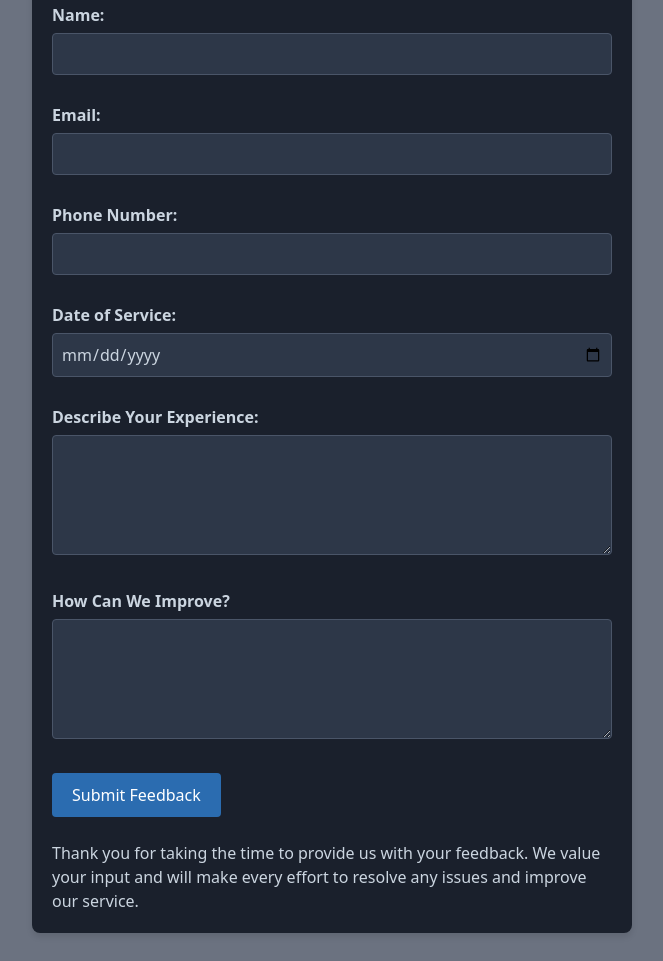
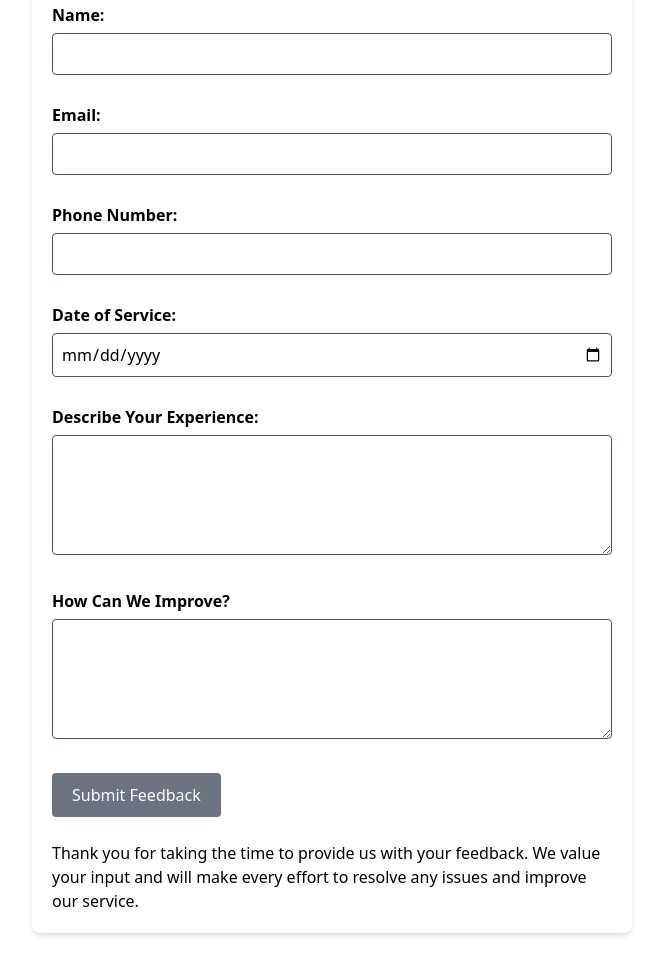
Before and after one commit to hamza786504/plus-plumbing, a website: page feedback.html in a window 1280 px wide. Shown: the part 249-1210 px from the top of the page, without its empty margins (308-971 px from the left). Drawn offline with Linux system fonts and the light colour scheme.

```diff
--- a/feedback.html
+++ b/feedback.html
@@ -11,11 +11,8 @@
         .form-container {
             max-width: 600px;
             width: 90%;
-            background-color: #1a202c;
             padding: 20px;
             border-radius: 8px;
-            box-shadow: 0 4px 6px rgba(0, 0, 0, 0.1);
-            color: #cbd5e0;
         }
 
         .form-label {
@@ -29,8 +26,6 @@
             padding: 8px;
             border-radius: 4px;
             border: 1px solid #4a5568;
-            background-color: #2d3748;
-            color: #cbd5e0;
             margin-bottom: 12px;
         }
 
@@ -39,24 +34,16 @@
             padding: 8px;
             border-radius: 4px;
             border: 1px solid #4a5568;
-            background-color: #2d3748;
-            color: #cbd5e0;
             margin-bottom: 12px;
             min-height: 120px;
         }
 
         .form-submit {
-            background-color: #2b6cb0;
-            color: #fff;
             padding: 10px 20px;
             border: none;
             border-radius: 4px;
             cursor: pointer;
             transition: background-color 0.3s ease;
-        }
-
-        .form-submit:hover {
-            background-color: #2c5282;
         }
 
         .error-message {
@@ -67,8 +54,8 @@
     </style>
 </head>
 
-<body class="bg-gray-500 flex items-center py-7">
-    <div class="form-container py-7 mx-auto">
+<body class="bg-gray-100 flex items-center py-7">
+    <div class="bg-white rounded-lg shadow-md form-container py-7 mx-auto">
         <h1 class="text-3xl font-bold mb-6">We Appreciate Your Feedback!</h1>
         <p class="mb-6">At Plus Plumbing, we strive to ensure all of our customers are 100% satisfied with the service we provide. Your feedback is valued in helping us improve. Please fill out the form below so that we can reach out and address any concerns you may have. We look forward to making things right!</p>
 
@@ -107,7 +94,7 @@
                 <textarea id="improvements" name="improvements" class="form-textarea"></textarea>
             </div>
 
-            <button type="submit" class="form-submit">Submit Feedback</button>
+            <button type="submit" class="form-submit bg-gray-500 text-white">Submit Feedback</button>
         </form>
 
         <p class="mt-6">Thank you for taking the time to provide us with your feedback. We value your input and will make every effort to resolve any issues and improve our service.</p>
```
Also changed, not shown: index.html (+4 -3 lines), html landing page.PNG (added).
